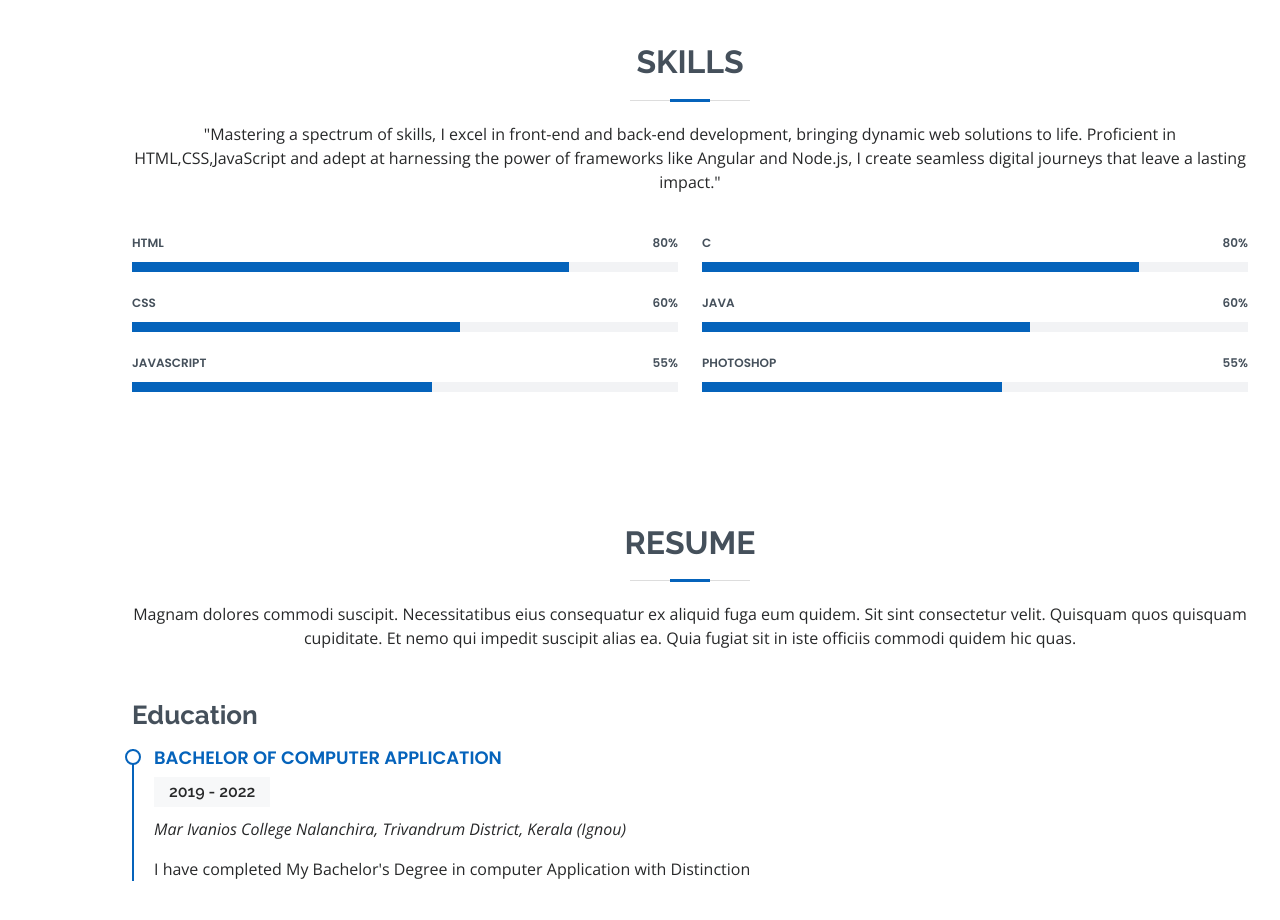
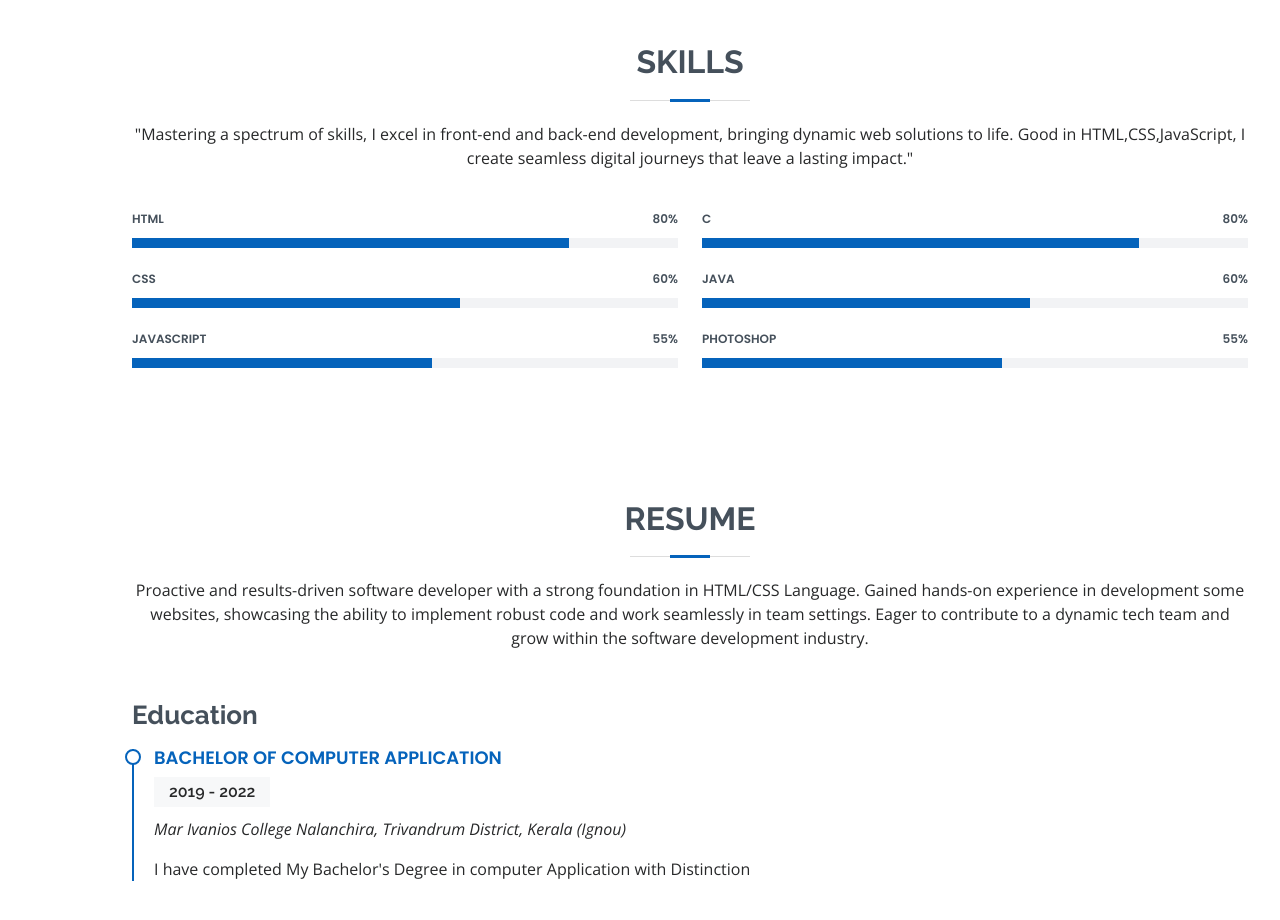
Before and after one commit to Jancyjaya12/Portfolio, a plain HTML site: page index.html in a window 1280 px wide. Shown: the part 1660-2580 px from the top of the page. Drawn offline with nearby package versions, Linux system fonts and the light colour scheme.

Commit message:
Update index.html

```diff
--- a/index.html
+++ b/index.html
@@ -129,8 +129,7 @@
         <div class="section-title">
           <h2>Skills</h2>
           <p>"Mastering a spectrum of skills, I excel in front-end and back-end development, bringing dynamic web
-            solutions to life. Proficient in HTML,CSS,JavaScript and adept at harnessing the power of frameworks like
-            Angular and Node.js, I create seamless digital journeys that leave a lasting impact."</p>
+            solutions to life. Good in HTML,CSS,JavaScript, I create seamless digital journeys that leave a lasting impact."</p>
         </div>
 
         <div class="row skills-content">
@@ -202,9 +201,9 @@
 
         <div class="section-title">
           <h2>Resume</h2>
-          <p>Magnam dolores commodi suscipit. Necessitatibus eius consequatur ex aliquid fuga eum quidem. Sit sint
-            consectetur velit. Quisquam quos quisquam cupiditate. Et nemo qui impedit suscipit alias ea. Quia fugiat sit
-            in iste officiis commodi quidem hic quas.</p>
+          <p>Proactive and results-driven software developer with a strong foundation in HTML/CSS Language. Gained hands-on experience in development some websites,
+            showcasing the ability to implement robust code and work seamlessly in team settings.
+            Eager to contribute to a dynamic tech team and grow within the software development industry.</p>
         </div>
 
         <!-- <div class="row">
```
